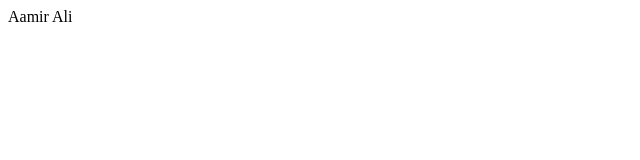
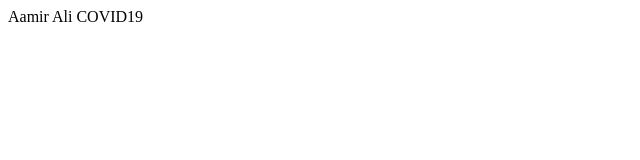
Before and after one commit to aamirali72/Covid-19-project, a React (Create React App) app: page / in a window 1280 px wide. Shown: the top 160 px of the page, without its empty margins (0-640 px from the left). Built offline with nearby package versions, Linux system fonts and the light colour scheme.

Commit message:
UPDATE APP

```diff
--- a/src/App.js
+++ b/src/App.js
@@ -4,7 +4,7 @@ import './App.css';
 function App() {
   return (
     <>
-      Aamir Ali
+      Aamir Ali COVID19
     </>
   );
 }
```
